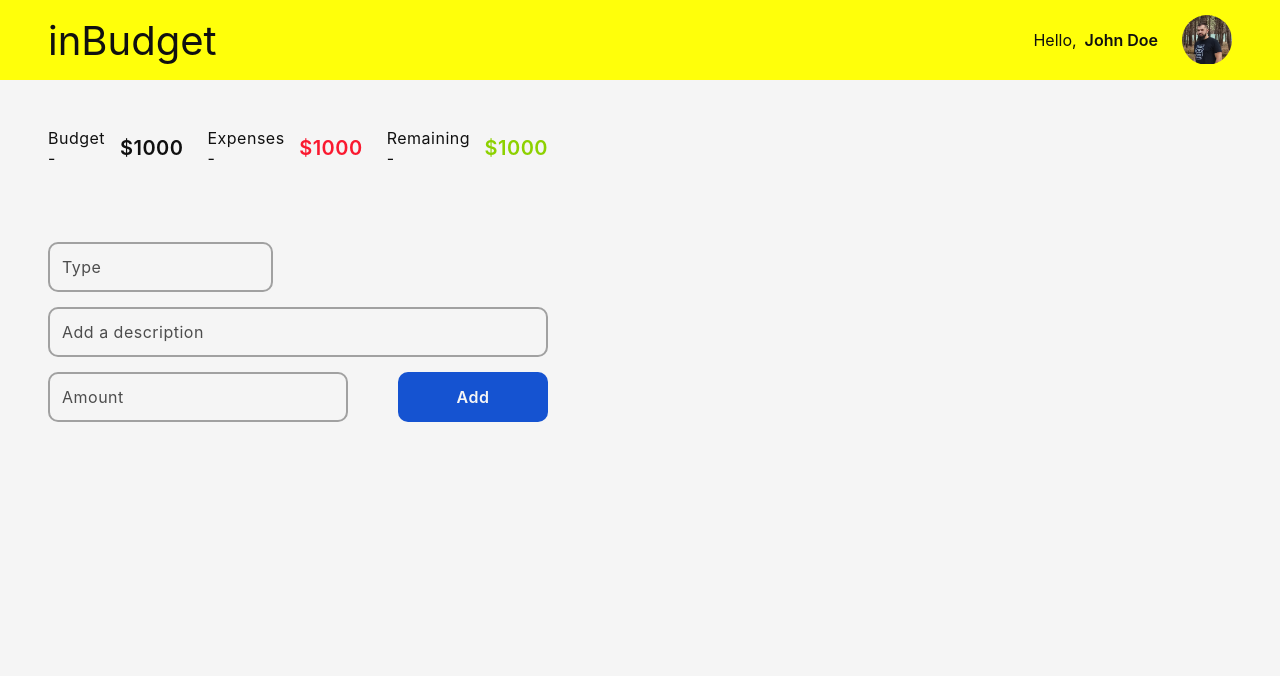
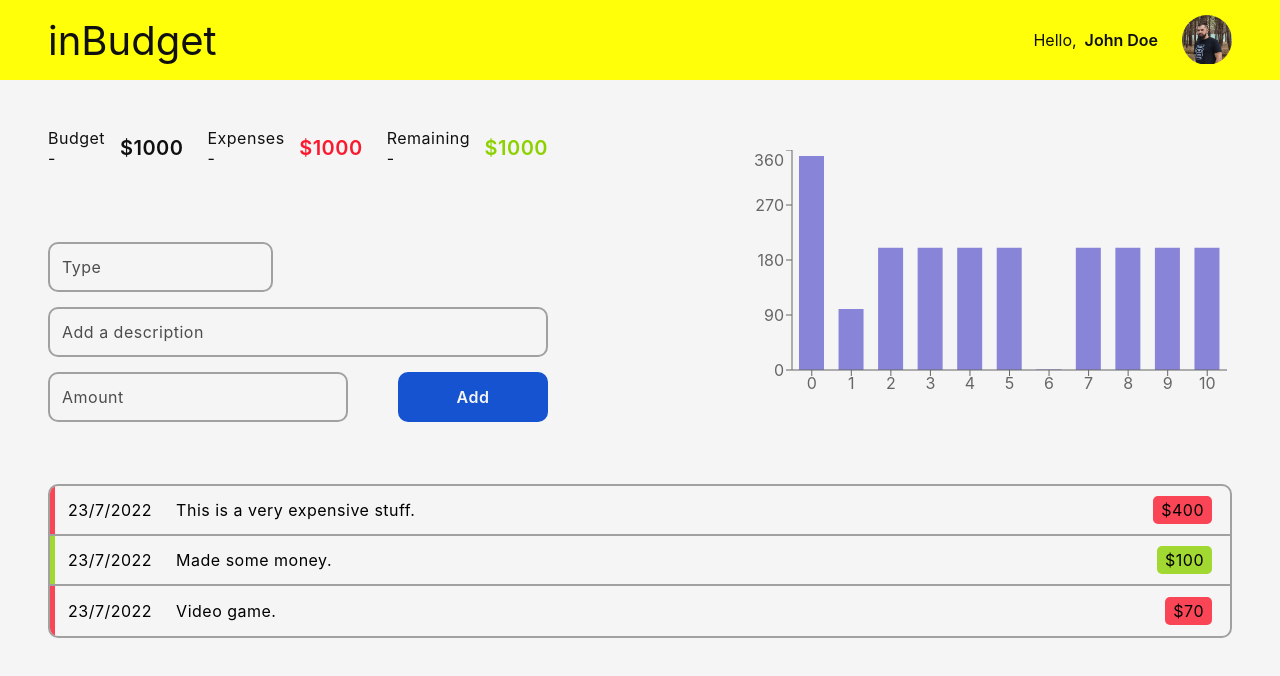
Before and after one commit to DonUggioni/inbudget-app, a React (Create React App) app: page / in a window 1280 px wide. Shown: the top 676 px of the page. Built offline with nearby package versions, Linux system fonts and the light colour scheme; the HTML template or start-up script is replaced by a standard one.

Commit message:
Created list component

```diff
--- a/src/App.js
+++ b/src/App.js
@@ -5,6 +5,7 @@ import Expenses from './components/expenses/Expenses';
 import Remaining from './components/remaining/Remaining';
 import UserInputs from './components/inputs/UserInputs';
 import BarChartComponent from './components/barChart/BarChartComponent';
+import ExpenseList from './components/expenseList/ExpenseList';
 
 function App() {
   return (
@@ -22,6 +23,7 @@ function App() {
           </div>
           <BarChartComponent />
         </div>
+        <ExpenseList />
       </main>
     </div>
   );
--- a/src/App.scss
+++ b/src/App.scss
@@ -1,5 +1,8 @@
 .main {
   padding: 4.8rem;
+  display: flex;
+  flex-direction: column;
+  gap: 6.2rem;
 }
 
 .balance_values {
--- a/src/components/barChart/BarChartComponent.js
+++ b/src/components/barChart/BarChartComponent.js
@@ -3,6 +3,7 @@ import './BarChartComponent.scss';
 
 import { BarChart, Bar, ResponsiveContainer, XAxis, YAxis } from 'recharts';
 
+function BarChartComponent() {
   const data = [
     { name: 'Page A', uv: 350, pv: 2400, amt: 2400 },
     { name: 'Page A', uv: 100, pv: 2400, amt: 2400 },
@@ -17,7 +18,6 @@ const data = [
     { name: 'Page A', uv: 200, pv: 2400, amt: 2400 },
   ];
 
-function BarChartComponent() {
   return (
     <div className="chart_container">
       <ResponsiveContainer height="100%">
--- a/src/components/barChart/BarChartComponent.scss
+++ b/src/components/barChart/BarChartComponent.scss
@@ -1,5 +1,5 @@
 .chart_container {
   max-width: 50rem;
   width: 100%;
-  max-height: 30rem;
+  height: 25rem;
 }
--- /dev/null
+++ b/src/components/expenseList/ExpenseList.js
@@ -0,0 +1,49 @@
+import React from 'react';
+
+import ExpenseListItem from '../expenseListItem/ExpenseListItem';
+
+import './ExpenseList.scss';
+
+const DUMMY_DATA = [
+  {
+    id: 1,
+    date: '23/7/2022',
+    description: 'This is a very expensive stuff.',
+    value: '$400',
+    type: 'expense',
+  },
+  {
+    id: 2,
+    date: '23/7/2022',
+    description: 'Made some money.',
+    value: '$100',
+    type: 'income',
+  },
+  {
+    id: 3,
+    date: '23/7/2022',
+    description: 'Video game.',
+    value: '$70',
+    type: 'expense',
+  },
+];
+
+function ExpenseList() {
+  return (
+    <ul className="list__container">
+      {DUMMY_DATA.map((item) => {
+        return (
+          <ExpenseListItem
+            date={item.date}
+            description={item.description}
+            value={item.value}
+            key={item.id}
+            classVariation={item.type === 'income' ? 'income' : 'expense'}
+          />
+        );
+      })}
+    </ul>
+  );
+}
+
+export default ExpenseList;
--- /dev/null
+++ b/src/components/expenseList/ExpenseList.scss
@@ -0,0 +1,9 @@
+@use '../../sass/variables';
+
+.list__container {
+  list-style: none;
+  width: 100%;
+  border: 2px solid variables.$grey-100;
+  border-radius: 10px;
+  overflow: hidden;
+}
--- /dev/null
+++ b/src/components/expenseListItem/ExpenseListItem.js
@@ -0,0 +1,20 @@
+import React from 'react';
+
+import './ExpenseListItem.scss';
+
+function ExpenseListItem(props) {
+  return (
+    <li className="item">
+      <div className={`item__hightlight ${props.classVariation}`} />
+      <div className="item__description--wrapper">
+        <span className="item__date">{props.date}</span>
+        <p className="item__description">{props.description}</p>
+      </div>
+      <div className={`item__value--wrapper ${props.classVariation}`}>
+        <span className="item__value">{props.value}</span>
+      </div>
+    </li>
+  );
+}
+
+export default ExpenseListItem;
--- /dev/null
+++ b/src/components/expenseListItem/ExpenseListItem.scss
@@ -0,0 +1,44 @@
+@use '../../sass/variables';
+
+.item {
+  width: 100%;
+  display: flex;
+  align-items: center;
+  justify-content: space-between;
+  padding: 0 1.8rem;
+  border-bottom: 2px solid variables.$grey-100;
+  height: 5rem;
+  letter-spacing: 0.5px;
+  position: relative;
+
+  &__hightlight {
+    position: absolute;
+    left: 0;
+    top: 0;
+    height: 100%;
+    width: 0.5rem;
+  }
+
+  &__description--wrapper {
+    display: flex;
+    align-items: center;
+    gap: 2.4rem;
+  }
+
+  &__value--wrapper {
+    padding: 0.4rem 0.8rem;
+    border-radius: 5px;
+  }
+}
+
+.item:last-child {
+  border: none;
+}
+
+.expense {
+  background-color: rgba(variables.$cl-red, 0.8);
+}
+
+.income {
+  background-color: rgba(variables.$cl-green, 0.8);
+}
```
Lines whose indentation alone changed are shown as unchanged.
